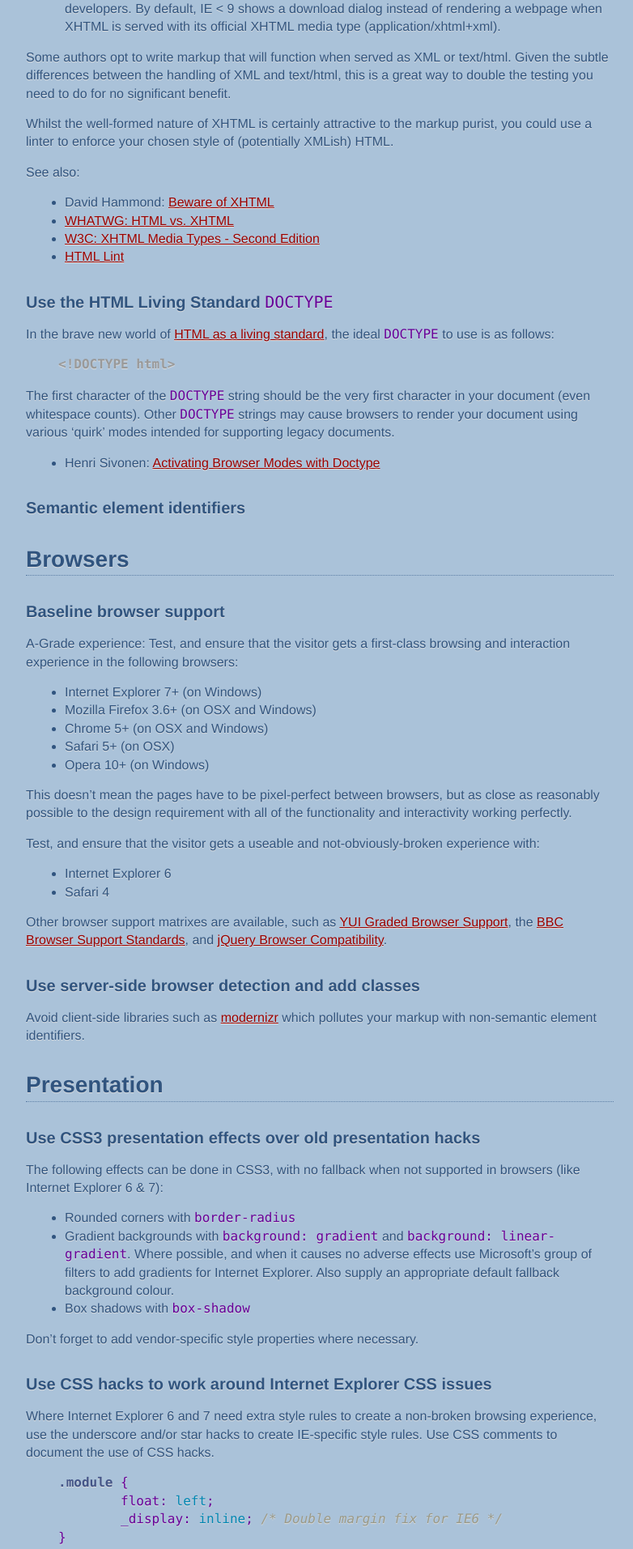
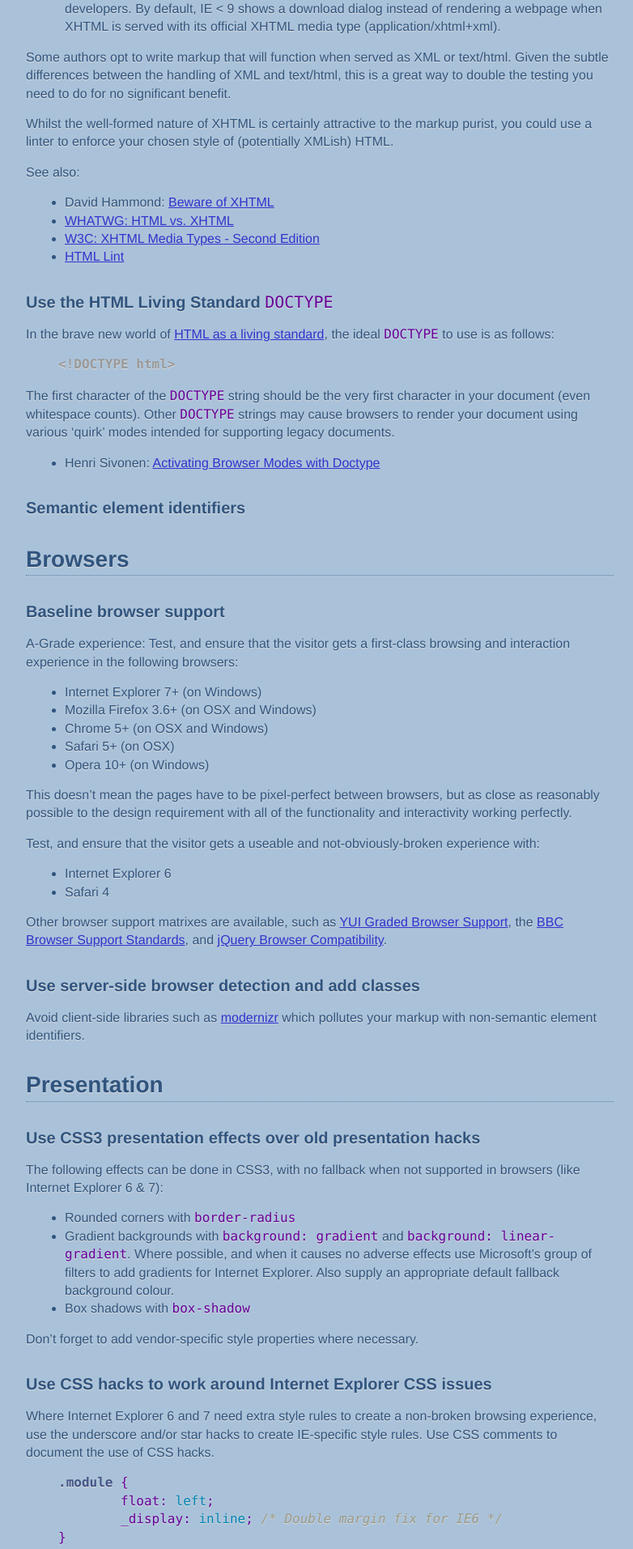
Before and after one commit to nefarioustim/front-end-development-best-practice, a Jekyll site: the page built from index.md, in a window 1280 px wide. Shown: the part 664-2577 px from the top of the page at 81% size, without its empty margins (119-901 px from the left). Built offline with Jekyll 4.4.1, drawn with Linux system fonts in a browser that asks for light colours; Markdown is read by kramdown in place of the engine named in the settings.

Commit message:
Updated link styles to improve legibility.

```diff
--- a/assets/css/core.css
+++ b/assets/css/core.css
@@ -15,12 +15,13 @@ body {
 }
 
 a {
-	color: #900;
+	color: #33c;
+	text-shadow: none;
 }
 a:focus,
 a:hover,
 a:active {
-	color: #000;
+	color: #933;
 }
 
 #article h1 {
@@ -116,3 +117,6 @@ div.highlight {
 	padding: 12px;
 	text-shadow: none;
 }
+#article div.highlight code {
+	color: #555;
+}
```
